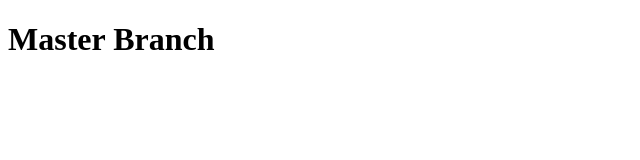
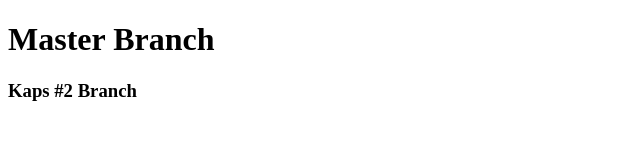
Before and after one commit to gingeralford/teamGit2, a plain HTML site: page index.html in a window 1280 px wide. Shown: the whole page, without its empty margins (0-640 px from the left). Drawn offline with Linux system fonts and the light colour scheme.

Commit message:
package1

```diff
--- a/index.html
+++ b/index.html
@@ -7,6 +7,8 @@
     <title>Document</title>
 
     <h1>Master Branch</h1>
+    <h3>Kaps #2 Branch</h3>
+
 
 </head>
 <body>
```
